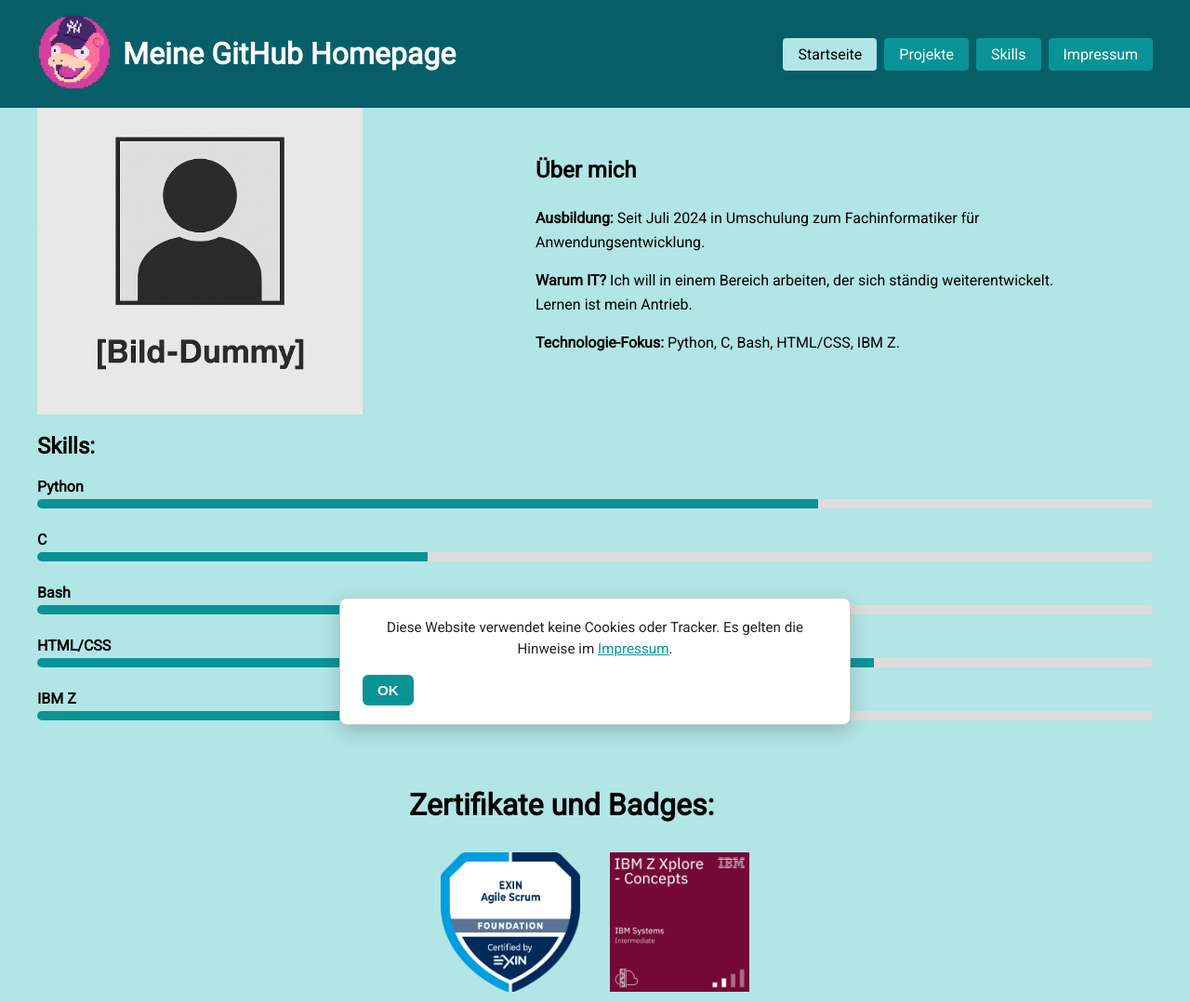
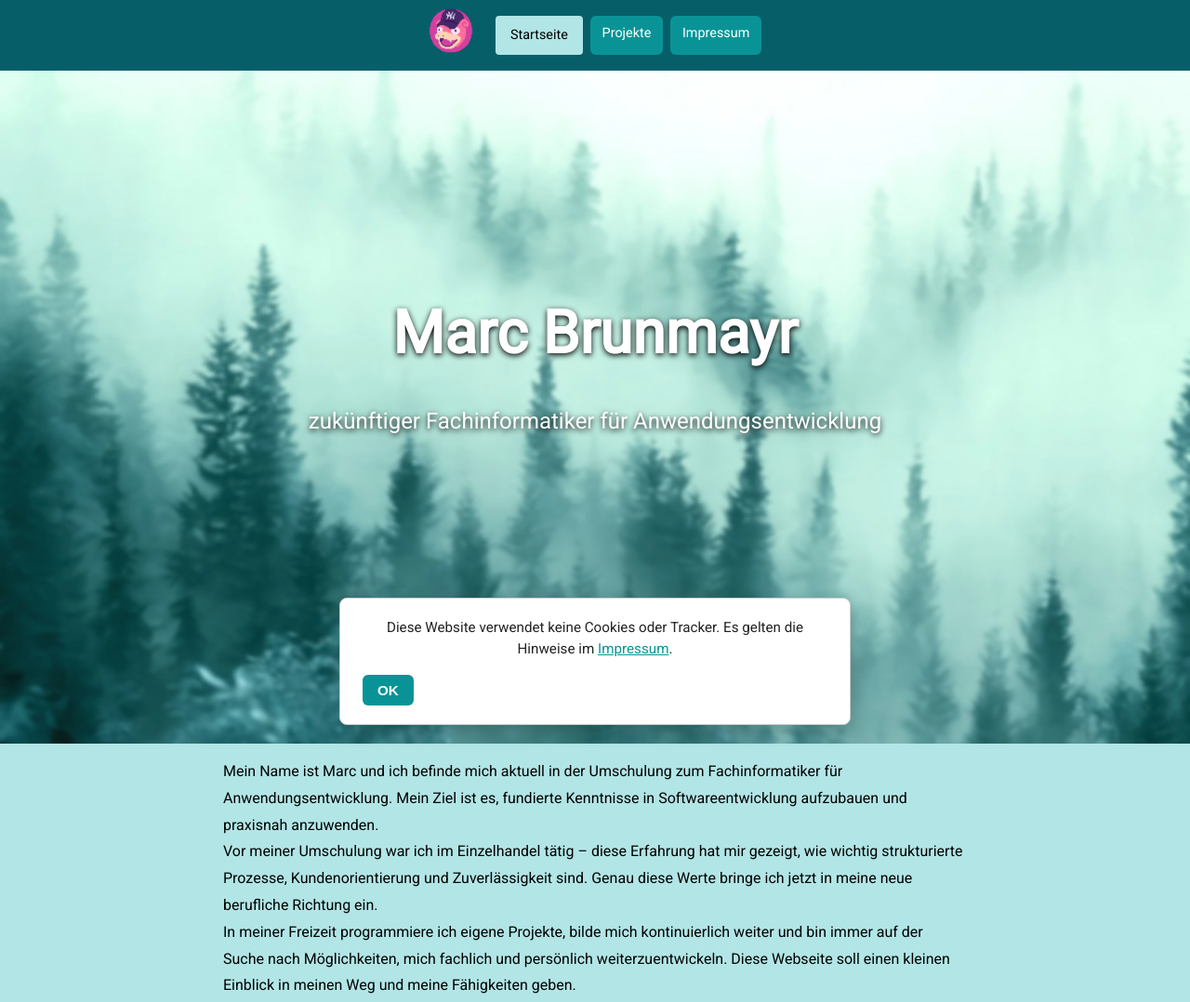
Before and after one commit to MarcCark/GitHub-Homepage, a plain HTML site: page index.html in a window 1280 px wide. Shown: the top 1078 px of the page at 93% size. Drawn offline with Linux system fonts and the light colour scheme.

Commit message:
Überarbeitung Header und Index
neues hero image im index und kleine anpassungen
header angepasst

```diff
--- a/css.css
+++ b/css.css
@@ -1,6 +1,14 @@
+html, body {
+    margin: 0;
+    padding: 0;
+    width: 100%;
+}
+
+
 body {
     margin: 0;
     font-family: 'Roboto', sans-serif;
+    line-height: 1.8;
     display: flex;
     flex-direction: column;
     min-height: 100vh;
@@ -14,25 +22,27 @@ header {
     z-index: 1000;
     background-color: #065e69;
     color: #fff;
-    padding: 1rem 0;
+    padding: 1px;
 }
 
 header .container {
     display: flex;
-    flex-direction: column;
-    align-items: flex-start;
-    gap: 1rem;
+    justify-content: center;
+    align-items: center;
+    padding: 0.5rem;
 }
 
-.logontext {
+.logo-nav {
     display: flex;
     align-items: center;
-    gap: 0.75rem;
+    gap: 1.5rem;
 }
 
 .logo img {
-    width: 80px;
-    height: auto;
+    width: 48px;
+    height: 48px;
+    border-radius: 50%;
+    object-fit: cover;
 }
 
 .nav {
@@ -43,14 +53,15 @@ header .container {
 }
 
 .nav a {
-    cursor: pointer;
+    padding: 0.4rem 0.8rem;
+    font-size: 0.9rem;
+    border-radius: 6px;
     background-color: #0a9396;
-    padding: 0.5rem 1rem;
-    border-radius: 4px;
-    text-align: center;
     color: white;
     text-decoration: none;
+    transition: background-color 0.3s ease, color 0.3s ease;
 }
+
 
 .nav a:hover {
     background-color: #b2e5e6;
@@ -69,28 +80,66 @@ header .container {
 
 main {
     flex: 1;
-     padding: 6rem 1rem 1rem 1rem;
     background-color: #b2e5e6;
 }
 
+
+@import url('https://fonts.googleapis.com/css2?family=Playfair+Display:wght@600&family=Libre+Baskerville&display=swap');
+
 .hero {
-    display: flex;
-    flex-direction: column;
-    gap: 2rem;
+  background-image: url('./pictures/hero-background.jpg');
+  background-size: cover;
+  background-position: center;
+  background-repeat: no-repeat;
+  height: 100vh;
+  width: 100vw;
+  display: flex;
+  align-items: center;
+  justify-content: center;
+  text-align: center;
+  position: relative;
 }
 
-.hero-image img {
-    width: 100%;
-    max-width: 350px;
-    margin: 0 auto;
-    display: block;
+.hero::after {
+  content: "";
+  position: absolute;
+  inset: 0;
+  background: rgba(255, 255, 255, 0.02); /* optional zarter Schleier */
 }
 
-.hero-text {
-    line-height: 1.6;
-    text-align: justify;
-    margin: 0 auto;
-    max-width: 100%;
+.hero-overlay {
+  display: flex;
+  flex-direction: column;
+  align-items: center;     /* horizontal zentriert */
+  justify-content: center; /* vertikal zentriert */
+  text-align: center;
+  position: relative;
+  z-index: 1;
+  color: white;
+  text-shadow: 0 2px 6px rgba(0, 0, 0, 1);
+}
+
+
+.hero h1 {
+  font-size: 4rem;
+  margin: 0;
+}
+
+.hero p {
+  font-size: 1.5rem;
+  margin-top: 1rem;
+}
+
+.about-me {
+  max-width: 800px;
+  margin: 0 auto;
+  padding: 0 1rem;
+}
+
+.skills {
+  max-width: 800px;
+  margin: 0 auto;
+  padding: 0 1rem;
 }
 
 .certificate-container {
@@ -131,7 +180,7 @@ footer {
 @media (min-width: 600px) {
     header .container {
         flex-direction: row;
-        justify-content: space-between;
+        justify-content: center;
         align-items: center;
     }
 
@@ -141,9 +190,9 @@ footer {
     }
 
     .hero {
-        flex-direction: row;
-        align-items: center;
-        justify-content: space-between;
+    flex-direction: column;
+    align-items: center;
+    justify-content: center;
     }
 
     .hero-text {
@@ -188,7 +237,7 @@ a.github-link:hover {
 /* Project Section ########################################################################### */
 
 .projects-section {
-  padding: 2rem 1rem;
+  padding: 5rem 1rem;
   background-color: #b2e5e6;
 }
 
@@ -373,6 +422,18 @@ a.github-link:hover {
         gap: 1rem;
     }
 
+    .hero h1 {
+      font-size: 2rem;   /* vorher: 4rem → reduziert */
+    }
+
+    .hero p {
+      font-size: 1rem;   /* vorher: 1.5rem → reduziert */
+      margin-top: 0.5rem;
+      padding: 0 1rem;   /* etwas Rand links/rechts */
+    }
+
+
+
     /* Logo + Text links gruppieren */
     .logontext {
         flex-grow: 1;                         /* nimmt den verfügbaren Platz */
--- a/index.html
+++ b/index.html
@@ -13,11 +13,9 @@
 
     <header>
         <div class="container">
-            <div class="logontext">
+            <div class="logo-nav">
                 <div class="logo">
                     <img src="./pictures/pixel avatar cropped.png" alt="MarcCark Avatar. A Slowpoke with a NY cap">
-                </div>
-                <h1>Meine GitHub Homepage</h1>
                 </div>
                 <button id="burger-toggle" class="burger-menu" aria-label="Menü öffnen">
                     ☰
@@ -26,8 +24,8 @@
                 <div class="nav">
                             <a class="button-active" href="index.html">Startseite</a>
                             <a href="project.html">Projekte</a>
-                        <a href="project.html">Skills</a>
                             <a href="impressum.html">Impressum</a>
+                </div>
             </div>
 
         </div>
@@ -36,18 +34,21 @@
     </header>
 
     <main>
-        <div class="container">
         <section class="hero">
-                <div class="hero-image"><img src="./pictures/dummypicture.png" alt="a picture of myself"></div>
-                <div class="hero-text">
-                    <section class="about-me">
-                        <h2>Über mich</h2>
-                        <p><strong>Ausbildung:</strong> Seit Juli 2024 in Umschulung zum Fachinformatiker für Anwendungsentwicklung.</p>
-                        <p><strong>Warum IT?</strong> Ich will in einem Bereich arbeiten, der sich ständig weiterentwickelt. Lernen ist mein Antrieb.</p>
-                        <p><strong>Technologie-Fokus:</strong> Python, C, Bash, HTML/CSS, IBM Z.</p>
-                    </section>
+            <div class="hero-overlay">
+                <h1>Marc Brunmayr</h1>
+                <p>zukünftiger Fachinformatiker für Anwendungsentwicklung</p>
             </div>
         </section>
+
+        <div class="container">
+            <div class="about-me">
+                <p>Mein Name ist Marc und ich befinde mich aktuell in der Umschulung zum Fachinformatiker für Anwendungsentwicklung. Mein Ziel ist es, fundierte Kenntnisse in Softwareentwicklung aufzubauen und praxisnah anzuwenden. <br>
+
+            Vor meiner Umschulung war ich im Einzelhandel tätig – diese Erfahrung hat mir gezeigt, wie wichtig strukturierte Prozesse, Kundenorientierung und Zuverlässigkeit sind. Genau diese Werte bringe ich jetzt in meine neue berufliche Richtung ein. <br>
+
+            In meiner Freizeit programmiere ich eigene Projekte, bilde mich kontinuierlich weiter und bin immer auf der Suche nach Möglichkeiten, mich fachlich und persönlich weiterzuentwickeln. Diese Webseite soll einen kleinen Einblick in meinen Weg und meine Fähigkeiten geben.</p>
+            </div>
         </div>
 
         <div class="container">
```
Also changed, not shown: impressum.html (+7 -9 lines), project.html (+2 -4 lines), pictures/hero-background.jpg (added), pictures/hero-background.webp (added). Lines whose indentation alone changed are shown as unchanged.
